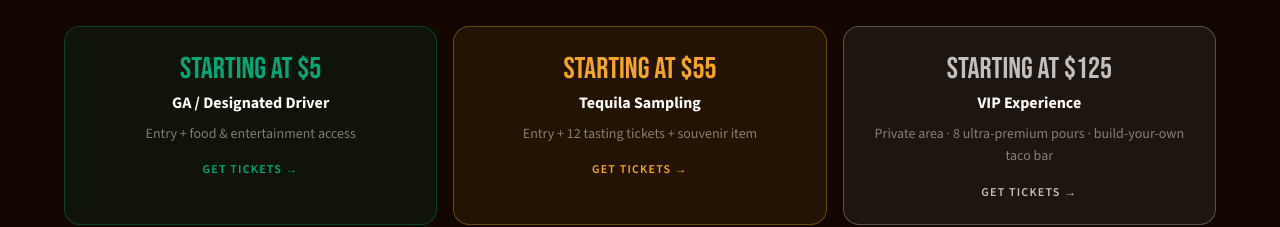
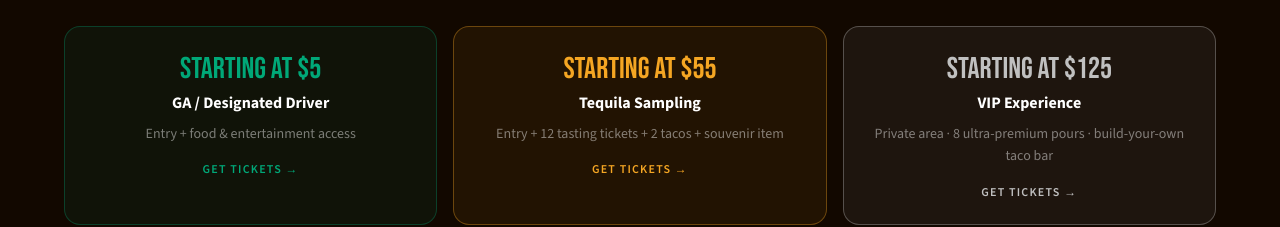
Before and after one commit to kingadam333/tequila-fest-columbus, a Next.js app: page / in a window 1280 px wide. Shown: the part 1505-1732 px from the top of the page. Built offline with nearby package versions, Linux system fonts and the light colour scheme; no server answers.

Commit message:
Add 2 tacos to Tequila Sampling ticket card description

```diff
--- a/src/components/Highlights.tsx
+++ b/src/components/Highlights.tsx
@@ -169,7 +169,7 @@ export default function Highlights() {
               {
                 name: "Tequila Sampling",
                 price: "$55",
-                desc: "Entry + 12 tasting tickets + souvenir item",
+                desc: "Entry + 12 tasting tickets + 2 tacos + souvenir item",
                 color: "#F5A623",
                 border: "rgba(245,166,35,0.35)",
                 bg: "rgba(245,166,35,0.07)",
```
